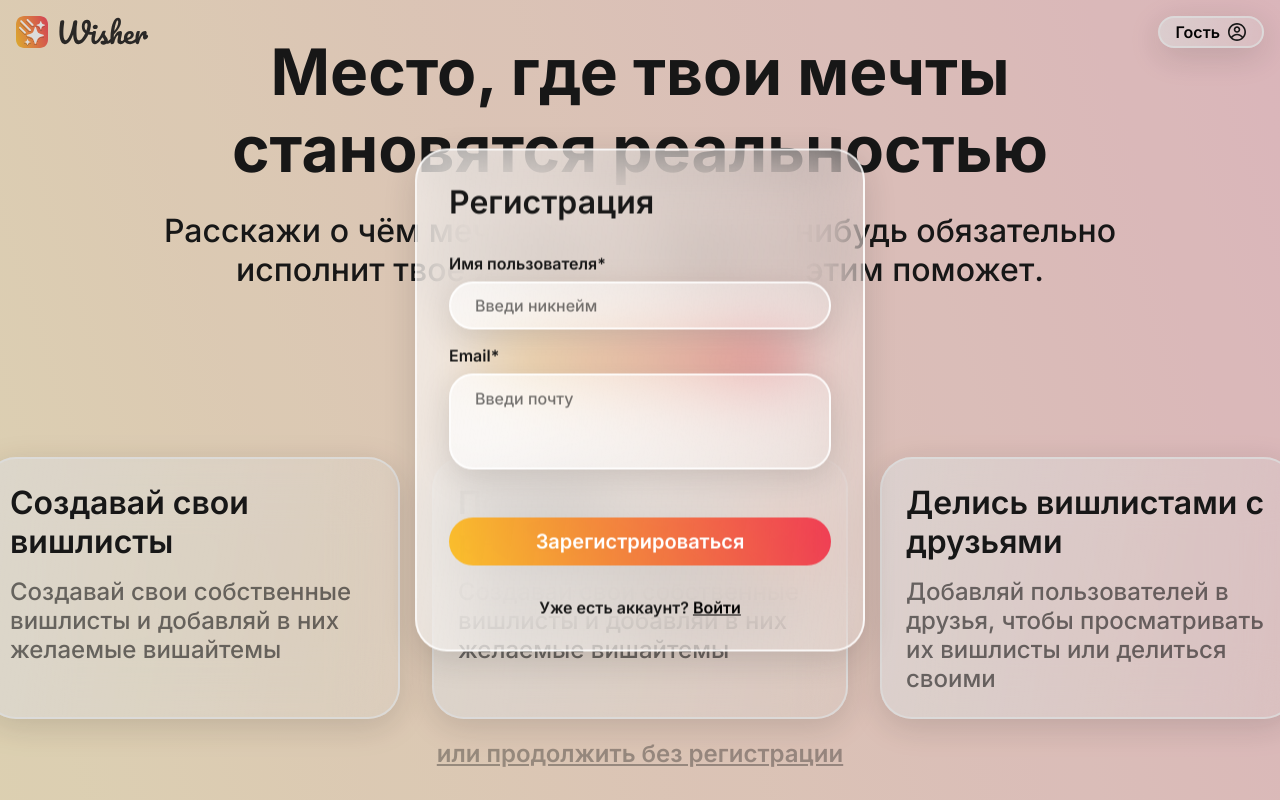
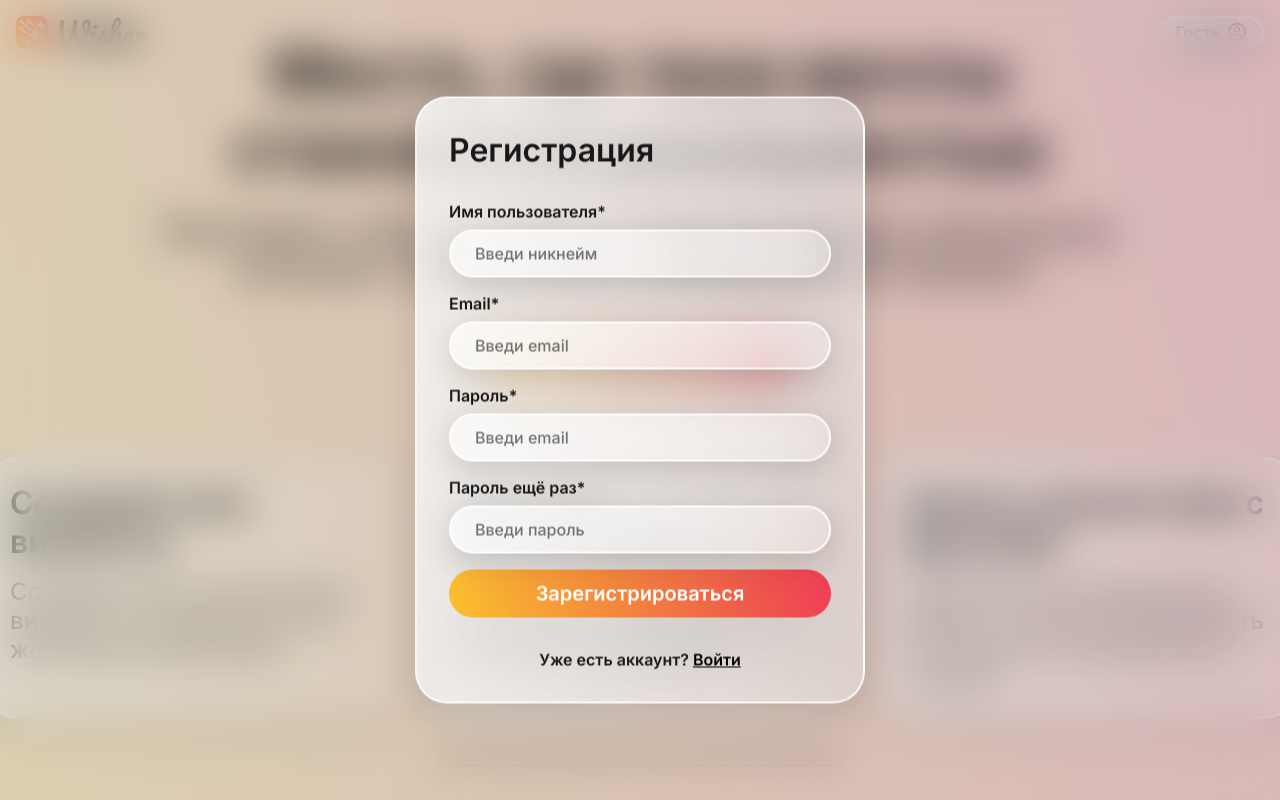
Before and after one commit to Wisher-Developers/wisher-frontend, a React (Vite) app: page / in a window 1280 px wide. Both pictures are taken after a click on the button "Зарегистрироваться". Built offline with nearby package versions, Linux system fonts and the light colour scheme.

Commit message:
feat: finish sugnup form

```diff
--- a/src/features/signup/model/SignUpForm.ts
+++ b/src/features/signup/model/SignUpForm.ts
@@ -13,13 +13,19 @@ export function signUpFormValidationSchema(
   return yup.object().shape({
     username: yup.string().required("Необходимо заполнить"),
     email: isSignUp
-      ? yup.string().email().required("Необходимо заполнить")
+      ? yup
+          .string()
+          .email("Некорректный email")
+          .required("Необходимо заполнить")
       : yup.string().optional(),
-    password: yup.string().required("Необходимо заполнить"),
+    password: yup
+      .string()
+      .required("Необходимо заполнить")
+      .min(8, "Минимум 8 символов"),
     repeatPassword: isSignUp
       ? yup
           .string()
-          .required()
+          .required("Необходимо заполнить")
           .oneOf([yup.ref("password")], "Пароли не совпадают")
       : yup.string().optional(),
   })
--- a/src/features/signup/ui/SignUpPopup.tsx
+++ b/src/features/signup/ui/SignUpPopup.tsx
@@ -7,7 +7,6 @@ import styled from "styled-components"
 import { text16SemiBold, text32SemiBold } from "@shared/fonts"
 import Button from "@shared/ui/Button"
 import LabeledInput from "@shared/ui/LabeledInput"
-import LabeledTextarea from "@shared/ui/LabeledTextarea"
 import Popup from "@shared/ui/Popup"
 
 import {
@@ -35,11 +34,13 @@ export default function SignUpPopup({ isOpen, close }: SignUpPopupProps) {
 
   const signUp = ({ username, email, password }: SignUpFormValues) => {
     console.log(username, email, password)
+
+    close()
   }
 
   return (
     <StyledPopup isOpen={isOpen} close={close} onCloseEnd={reset}>
-      <h4>Регистрация</h4>
+      <h4>{isSignUp ? "Регистрация" : "Вход"}</h4>
 
       <form noValidate onSubmit={handleSubmit(signUp)}>
         <Controller
@@ -48,6 +49,7 @@ export default function SignUpPopup({ isOpen, close }: SignUpPopupProps) {
           render={({ field, fieldState: { error } }) => (
             <LabeledInput
               {...field}
+              type="text"
               error={error?.message}
               label="Имя пользователя"
               placeholder="Введи никнейм"
@@ -56,19 +58,54 @@ export default function SignUpPopup({ isOpen, close }: SignUpPopupProps) {
           )}
         />
 
+        {isSignUp && (
+          <Controller
+            name="email"
+            control={control}
+            render={({ field, fieldState: { error } }) => (
+              <LabeledInput
+                {...field}
+                type="email"
+                error={error?.message}
+                label="Email"
+                placeholder="Введи email"
+                required
+              />
+            )}
+          />
+        )}
+
         <Controller
-          name="email"
+          name="password"
           control={control}
           render={({ field, fieldState: { error } }) => (
-            <LabeledTextarea
+            <LabeledInput
               {...field}
+              type="password"
               error={error?.message}
-              label="Email"
-              placeholder="Введи почту"
+              label="Пароль"
+              placeholder="Введи email"
               required
             />
           )}
         />
+
+        {isSignUp && (
+          <Controller
+            name="repeatPassword"
+            control={control}
+            render={({ field, fieldState: { error } }) => (
+              <LabeledInput
+                {...field}
+                type="password"
+                error={error?.message}
+                label="Пароль ещё раз"
+                placeholder="Введи пароль"
+                required
+              />
+            )}
+          />
+        )}
 
         <SubmitButton size="m" type="submit">
           {isSignUp ? "Зарегистрироваться" : "Войти"}
@@ -114,7 +151,6 @@ const StyledPopup = styled(Popup)`
 
 const SubmitButton = styled(Button)`
   width: 100%;
-  margin-top: 32px;
 `
 
 const SwitchButton = styled.button`
--- a/src/shared/ui/Popup.tsx
+++ b/src/shared/ui/Popup.tsx
@@ -57,6 +57,8 @@ export default function Popup({
 
 const Background = styled.div`
   background: var(--color-shadow);
+  backdrop-filter: blur(20px) opacity(1);
+
   width: 100vw;
   height: 100vh;
   position: fixed;
@@ -81,14 +83,17 @@ const Background = styled.div`
   @keyframes appear {
     from {
       background: transparent;
+      backdrop-filter: blur(20px) opacity(0);
     }
     to {
       background: var(--color-shadow);
+      backdrop-filter: blur(20px) opacity(1);
     }
   }
 `
 
 const PopupWrapper = styled(Container)`
+  background: var(--color-background-action);
   position: relative;
   margin: 0 auto;
   top: 50%;
```
